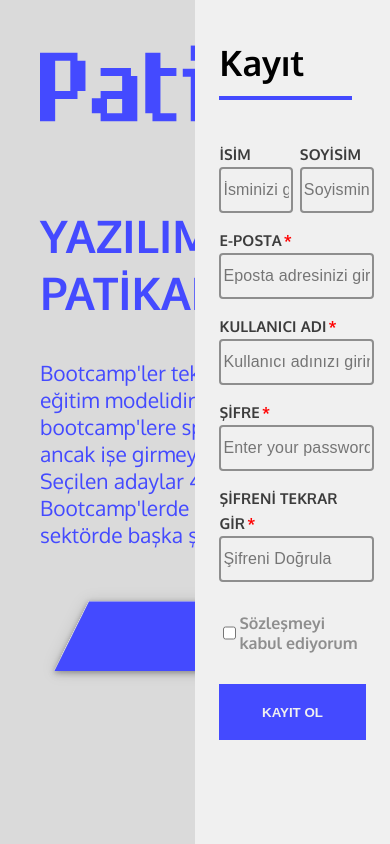
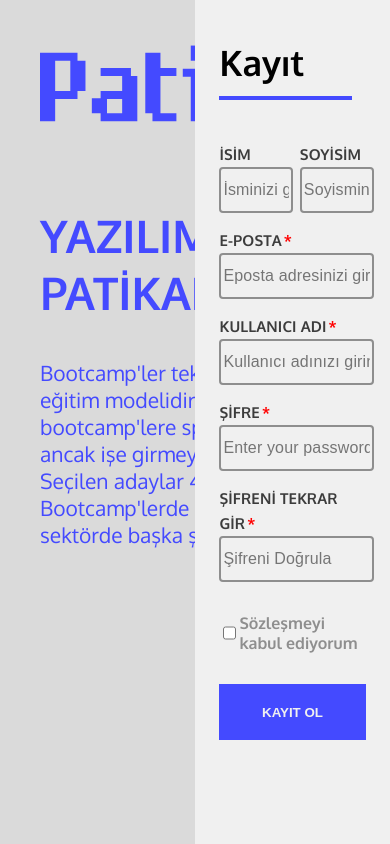
Before and after one commit to patika-175-protein-react-bootcamp/week5-assignment-enesergun, a React (Create React App) app: page / in a window 390 px wide. Shown: the top 844 px of the page. Built offline with nearby package versions, Linux system fonts and the light colour scheme.

Commit message:
change theme and full hd responsive

```diff
--- a/src/App.css
+++ b/src/App.css
@@ -33,10 +33,13 @@ body {
   width: 650px;
 }
 .parallelograms {
+  width: 650px;
   display: flex;
-  /* flex-direction: column;
-  align-items: flex-end; */
-  width: 650px;
+  flex-direction: column;
+  align-items: flex-end;
+}
+.right {
+  width: 74%;
 }
 .form {
   width: 50%;
--- a/src/constants/icons/paralellogramLarge.js
+++ b/src/constants/icons/paralellogramLarge.js
@@ -2,7 +2,7 @@ import React from 'react'
 
 
 const ParalellogramLarge = props => (
-    <svg width="380" height="136" viewBox="0 0 521 136" fill="none" xmlns="http://www.w3.org/2000/svg">
+    <svg width="450" height="100" viewBox="0 0 521 136" fill="none" xmlns="http://www.w3.org/2000/svg">
         <g filter="url(#filter0_ddd_1_348)">
         <path d="M20.592 115H453.138L500.908 19H68.3616L20.592 115Z" fill="#444AFF"/>
         </g>
@@ -31,6 +31,7 @@ const ParalellogramLarge = props => (
         </filter>
         </defs>
     </svg>
+
 )
 
 export default ParalellogramLarge;
--- a/src/constants/icons/paralellogramSmall.js
+++ b/src/constants/icons/paralellogramSmall.js
@@ -2,7 +2,7 @@ import React from 'react';
 
 
 const ParalellogramSmall = props => (
-    <svg width={props?.size || "261"} height="136" viewBox="0 0 361 136" fill="none" xmlns="http://www.w3.org/2000/svg">
+    <svg width="300" height="100" viewBox="0 0 361 136" fill="none" xmlns="http://www.w3.org/2000/svg">
         <g filter="url(#filter0_ddd_1_350)">
         <path d="M20 115H292.546L340.316 19H67.7696L20 115Z" fill="#444AFF"/>
         </g>
--- a/src/pages/Register.js
+++ b/src/pages/Register.js
@@ -29,10 +29,9 @@ function Register() {
                 </div>
 
                 <div className="parallelograms">
-                    <div className="small"><ParalellogramSmall /></div>
+                    <span className="small"><ParalellogramSmall /></span>
                     <div className="large"><ParalellogramLarge /></div>
                 </div>
-
 
              </div>
         </div>
```
